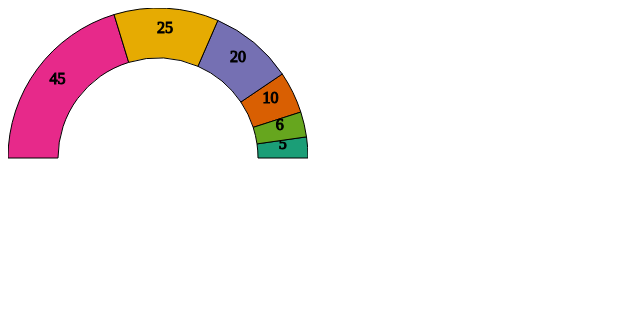
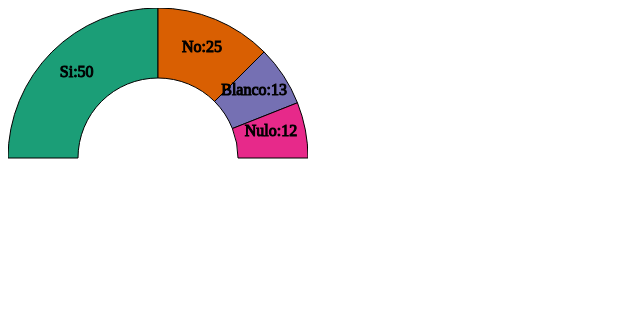
Before and after one commit to TWCAM-PLCV-FV/Tema5-Ejercicio9-Boletin1, a plain HTML site: page index.html in a window 1280 px wide. Shown: the whole page, without its empty margins (0-640 px from the left). Drawn offline with nearby package versions, Linux system fonts and the light colour scheme.

Commit message:
Cambio label

```diff
--- a/index.html
+++ b/index.html
@@ -20,14 +20,22 @@
 		//Width and height
 		var w = 300;
 		var h = 300;
-		var m = 40;
-		var dataset = [5, 10, 20, 45, 6, 25]; //Conjunto de datos
+		var r = 100;
+		var dataset = [
+			{"label":"Si:", "value":50},
+            {"label":"No:", "value":25},
+            {"label":"Blanco:", "value":13},
+			{"label":"Nulo:", "value":12}
+		]; //Conjunto de datos
 
 		//Definimos un "pie layout" por defecto. Esto nos crea un array de objetos con
 		//elementos que contienen: data,index, startAngle, endAngle y value
 		var pie = d3.pie()
 			.startAngle(-0.5 * Math.PI)
-			.endAngle(0.5 * Math.PI);
+			.endAngle(0.5 * Math.PI)
+			.value(function(d){
+				return d.value;
+			});
 
 		//Ahora dibujaremos objetos tipo "path" con SVG.
 		// Ejemplo de path: <path d="M10 10 H 90 V 90 H 10 L 10 10"/>
@@ -35,7 +43,7 @@
 		//que a partir de los párametros introducidos (radios, etc) genera una lista de
 		// puntos con la forma geométrica
 		var outerRadius = w / 2;
-		var innerRadius = 100;
+		var innerRadius = 80;
 		var arc = d3.arc()
 			.innerRadius(innerRadius)
 			.outerRadius(outerRadius);
@@ -68,12 +76,12 @@
 		//Añadimos etiquetas de texto en la posición central del path
 		arcs.append("text")
 			.attr("transform", function (d) {
+				d.innerRadius = 0;
+                d.outerRadius = r;
 				return "translate(" + arc.centroid(d) + ")";
 			})
 			.attr("text-anchor", "middle")
-			.text(function (d) {
-				return d.value;
-			});
+			.text(function(d, i) { return dataset[i].label+dataset[i].value; });
 	</script>
 </body>
 
```
